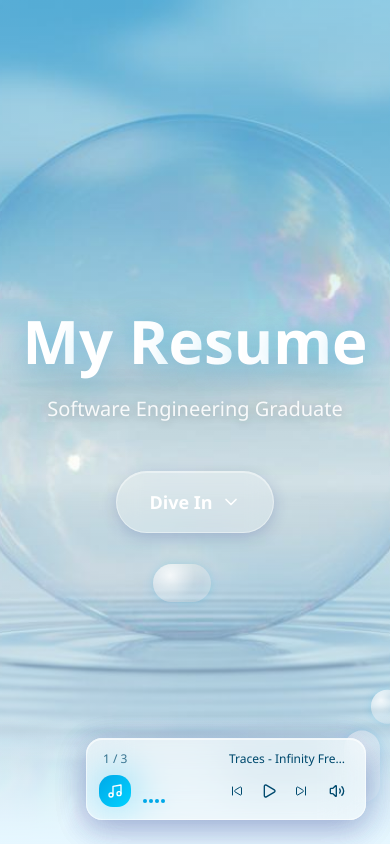
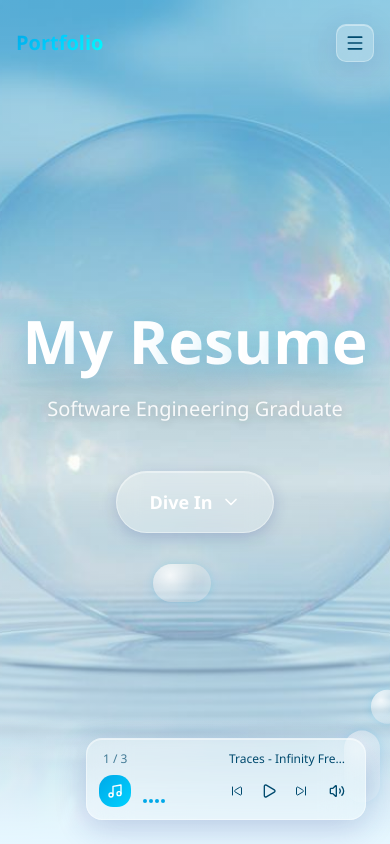
Before and after one commit to GoldJS/resume, a React (Vite) app: page / in a window 390 px wide. Shown: the top 844 px of the page. Built offline with nearby package versions, Linux system fonts and the light colour scheme.

Commit message:
Update Navigation.tsx

```diff
--- a/src/sections/Navigation.tsx
+++ b/src/sections/Navigation.tsx
@@ -1,279 +1,138 @@
-import { useState, useRef, useEffect } from 'react'
-import { Music, Volume2, VolumeX, Play, Pause, SkipForward, SkipBack } from 'lucide-react'
+import { useEffect, useRef, useState } from 'react'
 import { gsap } from 'gsap'
+import { ScrollTrigger } from 'gsap/ScrollTrigger'
+import { Menu, X } from 'lucide-react'
 
-const MusicPlayer = () => {
-  const [isPlaying, setIsPlaying] = useState(false)
-  const [isMuted, setIsMuted] = useState(false)
-  const [showTooltip, setShowTooltip] = useState(true)
-  const [currentTrack, setCurrentTrack] = useState(0)
-  const [isExpanded, setIsExpanded] = useState(false)
-  const [isInNavbar, setIsInNavbar] = useState(false)
-  const [progress, setProgress] = useState(0)
-  const audioRef = useRef<HTMLAudioElement | null>(null)
-  const playerRef = useRef<HTMLDivElement>(null)
-  const bubbleRef = useRef<HTMLButtonElement>(null)
-  const popupRef = useRef<HTMLDivElement>(null)
+gsap.registerPlugin(ScrollTrigger)
 
-  const playlist = [
-    {
-      url: '/music/Infinity Frequencies - Traces.mp3',
-      title: 'Traces - Infinity Frequencies'
-    },
-    {
-      url: '/music/Mii Editor - Mii Maker (Wii U) Music.mp3',
-      title: 'Mii Editor in Mii Maker (Wii U)'
-    },
-    {
-      url: '/music/scizzie - aquatic ambience.mp3',
-      title: 'Aquatic Ambience - scizzie'
-    }
+const Navigation = () => {
+  const navRef = useRef<HTMLElement>(null)
+  const [isScrolled, setIsScrolled] = useState(false)
+  const [isMobileMenuOpen, setIsMobileMenuOpen] = useState(false)
+
+  const navItems = [
+    { label: 'Home', href: '#hero' },
+    { label: 'About', href: '#about' },
+    { label: 'Education', href: '#education' },
+    { label: 'Skills', href: '#skills' },
+    { label: 'Projects', href: '#projects' },
+    { label: 'Contact', href: '#contact' },
   ]
 
-  // Track individual song progress
-  useEffect(() => {
-    const audio = audioRef.current
-    if (!audio) return
-
-    const updateProgress = () => {
-      if (audio.duration) {
-        const percent = (audio.currentTime / audio.duration) * 100
-        setProgress(percent)
-      }
-    }
-
-    audio.addEventListener('timeupdate', updateProgress)
-    return () => audio.removeEventListener('timeupdate', updateProgress)
-  }, [currentTrack])
-
-  // Scroll-linked animation
   useEffect(() => {
     const handleScroll = () => {
-      const heroSection = document.getElementById('hero')
-      if (!heroSection || !playerRef.current) return
-
-      const heroRect = heroSection.getBoundingClientRect()
-      const heroHeight = heroRect.height
-      const scrollProgress = Math.max(0, Math.min(1, -heroRect.top / (heroHeight * 0.5)))
-
-      gsap.to(playerRef.current, {
-        x: scrollProgress * window.innerWidth,
-        opacity: 1 - scrollProgress,
-        duration: 0.1,
-        ease: 'none'
-      })
-
-      if (scrollProgress > 0.8 && !isInNavbar) {
-        setIsInNavbar(true)
-      } else if (scrollProgress <= 0.8 && isInNavbar) {
-        setIsInNavbar(false)
-        setIsExpanded(false)
-      }
+      setIsScrolled(window.scrollY > 100)
     }
 
     window.addEventListener('scroll', handleScroll, { passive: true })
-    handleScroll()
     return () => window.removeEventListener('scroll', handleScroll)
-  }, [isInNavbar])
-
-  useEffect(() => {
-    audioRef.current = new Audio(playlist[currentTrack].url)
-    audioRef.current.loop = true
-    audioRef.current.volume = 0.3
-
-    const tooltipTimer = setTimeout(() => {
-      setShowTooltip(false)
-    }, 5000)
-
-    return () => {
-      clearTimeout(tooltipTimer)
-      if (audioRef.current) {
-        audioRef.current.pause()
-        audioRef.current = null
-      }
-    }
   }, [])
 
   useEffect(() => {
-    if (audioRef.current) {
-      audioRef.current.src = playlist[currentTrack].url
-      setProgress(0)
-      if (isPlaying && !isMuted) {
-        audioRef.current.play().catch(() => setIsPlaying(false))
-      }
-    }
-  }, [currentTrack])
+    const ctx = gsap.context(() => {
+      gsap.fromTo(navRef.current,
+        { y: -100, opacity: 0 },
+        { y: 0, opacity: 1, duration: 1, ease: 'power3.out', delay: 2 }
+      )
+    }, navRef)
 
-  useEffect(() => {
-    if (audioRef.current) {
-      if (isPlaying && !isMuted) {
-        audioRef.current.play().catch(() => setIsPlaying(false))
-      } else {
-        audioRef.current.pause()
-      }
-    }
-  }, [isPlaying, isMuted])
+    return () => ctx.revert()
+  }, [])
 
-  useEffect(() => {
-    if (audioRef.current) {
-      audioRef.current.muted = isMuted
-    }
-  }, [isMuted])
-
-  const togglePlay = () => setIsPlaying(!isPlaying)
-  const toggleMute = () => setIsMuted(!isMuted)
-  const nextTrack = () => setCurrentTrack((prev) => (prev + 1) % playlist.length)
-  const prevTrack = () => setCurrentTrack((prev) => (prev - 1 + playlist.length) % playlist.length)
-
-  useEffect(() => {
-    if (!isExpanded) return
-
-    const handleClick = (e: MouseEvent) => {
-      const target = e.target as Node
-      const isInsideBubble = bubbleRef.current?.contains(target)
-      const isInsidePopup = popupRef.current?.contains(target)
-
-      if (!isInsideBubble && !isInsidePopup) {
-        setIsExpanded(false)
-      }
+  const scrollToSection = (href: string) => {
+    const element = document.querySelector(href)
+    element?.scrollIntoView({ behavior: 'smooth' })
+    setIsMobileMenuOpen(false)
   }
 
-    document.addEventListener('click', handleClick, true)
-    return () => document.removeEventListener('click', handleClick, true)
-  }, [isExpanded])
+  return (
+    <>
+      <nav
+        ref={navRef}
+        className={`fixed top-0 left-0 right-0 z-50 transition-all duration-500 ${
+          isScrolled
+            ? 'py-3'
+            : 'py-6'
+        }`}
+      >
+        <div className="max-w-7xl mx-auto px-4 sm:px-6 lg:px-8">
+          <div
+            className={`flex items-center justify-between transition-all duration-500 ${
+              isScrolled
+                ? 'glass-card-strong px-6 py-3'
+                : 'bg-transparent'
+            }`}
+          >
+            {/* Logo */}
+            <a
+              href="#hero"
+              onClick={(e) => { e.preventDefault(); scrollToSection('#hero') }}
+              className="text-xl font-bold text-gradient"
+            >
+              Portfolio
+            </a>
 
-  const PlayerContent = () => (
-    <div className="glass-card-strong p-3 rounded-2xl flex flex-col gap-2 w-[280px]">
-      <div className="flex items-center justify-between px-1">
-        <span className="text-xs text-frutiger-dark/70 font-medium">
-          {currentTrack + 1} / {playlist.length}
-        </span>
-        <span className="text-xs text-frutiger-dark truncate max-w-[120px]">
-          {playlist[currentTrack].title}
-        </span>
-      </div>
-
-      <div className="flex items-center gap-3">
-        <div className={`p-2 rounded-xl bg-gradient-to-br from-frutiger-blue to-frutiger-cyan ${isPlaying ? 'animate-pulse' : ''}`}>
-          <Music className="w-4 h-4 text-white" />
-        </div>
-
-        {/* FIXED: Simplified wave animation */}
-        <div className="flex items-end gap-0.5 h-6 flex-1">
-          {[...Array(4)].map((_, i) => (
-            <div
-              key={i}
-              className={`w-1 bg-frutiger-blue rounded-full ${isPlaying && !isMuted ? 'animate-wave' : ''}`}
-              style={{
-                height: isPlaying && !isMuted ? '100%' : '4px',
-                animationDelay: `${i * 0.15}s`,
-                animationDuration: '0.6s'
-              }}
-            />
+            {/* Desktop Navigation */}
+            <div className="hidden md:flex items-center gap-1">
+              {navItems.map((item) => (
+                <a
+                  key={item.href}
+                  href={item.href}
+                  onClick={(e) => { e.preventDefault(); scrollToSection(item.href) }}
+                  className="relative px-4 py-2 text-sm font-medium text-frutiger-dark/80 hover:text-frutiger-blue transition-colors group"
+                >
+                  {item.label}
+                  <span className="absolute bottom-0 left-1/2 -translate-x-1/2 w-0 h-0.5 bg-frutiger-cyan group-hover:w-3/4 transition-all duration-300" />
+                </a>
               ))}
             </div>
 
-        <div className="flex items-center gap-1">
-          <button onClick={prevTrack} className="p-1.5 hover:bg-white/20 rounded-xl transition-colors">
-            <SkipBack className="w-3 h-3 text-frutiger-dark" />
-          </button>
-          <button onClick={togglePlay} className="p-2 hover:bg-white/20 rounded-xl transition-colors">
-            {isPlaying ? <Pause className="w-4 h-4 text-frutiger-dark" /> : <Play className="w-4 h-4 text-frutiger-dark" />}
-          </button>
-          <button onClick={nextTrack} className="p-1.5 hover:bg-white/20 rounded-xl transition-colors">
-            <SkipForward className="w-3 h-3 text-frutiger-dark" />
-          </button>
-          <button onClick={toggleMute} className="p-2 hover:bg-white/20 rounded-xl transition-colors ml-1">
-            {isMuted ? <VolumeX className="w-4 h-4 text-frutiger-dark/50" /> : <Volume2 className="w-4 h-4 text-frutiger-dark" />}
+            {/* Mobile Menu Button */}
+            <button
+              onClick={() => setIsMobileMenuOpen(!isMobileMenuOpen)}
+              className="md:hidden p-2 glass-card rounded-lg"
+            >
+              {isMobileMenuOpen ? (
+                <X className="w-5 h-5 text-frutiger-dark" />
+              ) : (
+                <Menu className="w-5 h-5 text-frutiger-dark" />
+              )}
             </button>
           </div>
         </div>
-    </div>
-  )
+      </nav>
 
-  return (
-    <>
-      {/* Desktop */}
-      <div className="hidden lg:block fixed bottom-6 right-6 z-50">
-        {showTooltip && (
-          <div className="absolute bottom-full right-0 mb-3 glass-card-strong px-4 py-2 rounded-xl whitespace-nowrap animate-bounce">
-            <span className="text-sm text-frutiger-dark">Click to play Frutiger music!</span>
-            <div className="absolute -bottom-2 right-6 w-0 h-0 border-l-8 border-r-8 border-t-8 border-transparent border-t-white/30" />
-          </div>
-        )}
-        <PlayerContent />
-      </div>
-
-      {/* Mobile */}
-      <div className="lg:hidden">
-        {/* Hero player */}
+      {/* Mobile Menu */}
       <div
-          ref={playerRef}
-          className="fixed bottom-6 right-6 z-50 will-change-transform"
-          style={{ transform: 'translateX(0)' }}
-        >
-          <PlayerContent />
-        </div>
-
-        {/* FIXED: Position changed to right-16 */}
-        <div
-          className={`fixed top-5 right-16 z-50 transition-all duration-500 ease-out ${
-            isInNavbar ? 'translate-y-0 opacity-100' : '-translate-y-20 opacity-0 pointer-events-none'
+        className={`fixed inset-0 z-40 md:hidden transition-all duration-500 ${
+          isMobileMenuOpen ? 'opacity-100 visible' : 'opacity-0 invisible'
         }`}
       >
-          {/* Popup */}
         <div
-            ref={popupRef}
-            className={`absolute top-full right-0 mt-2 transition-all duration-300 ${
-              isExpanded ? 'opacity-100 translate-y-0 pointer-events-auto' : 'opacity-0 -translate-y-2 pointer-events-none'
+          className="absolute inset-0 bg-frutiger-dark/20 backdrop-blur-sm"
+          onClick={() => setIsMobileMenuOpen(false)}
+        />
+        <div
+          className={`absolute top-20 left-4 right-4 glass-card-strong p-6 transition-all duration-500 ${
+            isMobileMenuOpen ? 'translate-y-0 opacity-100' : '-translate-y-10 opacity-0'
           }`}
         >
-            <PlayerContent />
+          <div className="flex flex-col gap-2">
+            {navItems.map((item) => (
+              <a
+                key={item.href}
+                href={item.href}
+                onClick={(e) => { e.preventDefault(); scrollToSection(item.href) }}
+                className="px-4 py-3 text-lg font-medium text-frutiger-dark/80 hover:text-frutiger-blue hover:bg-white/20 rounded-xl transition-all"
+              >
+                {item.label}
+              </a>
+            ))}
           </div>
-
-          {/* Circle button */}
-          <button
-            ref={bubbleRef}
-            onClick={() => setIsExpanded(!isExpanded)}
-            className="relative w-9 h-9 glass-card-strong rounded-full flex items-center justify-center active:scale-95 transition-transform"
-          >
-            {/* FIXED: Added viewBox for proper scaling */}
-            <svg className="absolute inset-0 w-full h-full -rotate-90" viewBox="0 0 36 36">
-              <circle
-                cx="18"
-                cy="18"
-                r="15"
-                fill="none"
-                stroke="rgba(0, 168, 232, 0.2)"
-                strokeWidth="2"
-              />
-              <circle
-                cx="18"
-                cy="18"
-                r="15"
-                fill="none"
-                stroke="#00a8e8"
-                strokeWidth="2"
-                strokeLinecap="round"
-                strokeDasharray={`${progress * 0.94} 94`}
-                className="transition-all duration-300"
-              />
-            </svg>
-
-            {/* Icon */}
-            <div className="relative z-10 flex items-center justify-center w-full h-full">
-              <Music className={`w-3.5 h-3.5 text-frutiger-dark ${isPlaying ? 'animate-pulse' : ''}`} />
-            </div>
-
-            {/* Playing indicator dot */}
-            {isPlaying && !isExpanded && (
-              <span className="absolute -top-0.5 -right-0.5 w-2 h-2 bg-frutiger-cyan rounded-full animate-pulse border-2 border-white" />
-            )}
-          </button>
         </div>
       </div>
     </>
   )
 }
 
-export default MusicPlayer
+export default Navigation
```
Lines whose indentation alone changed are shown as unchanged.
